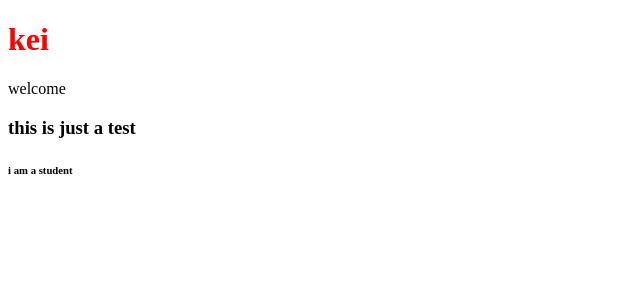
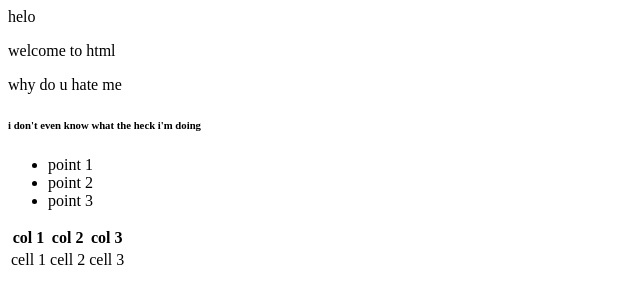
Before and after one commit to kei360ay/kei360ay.github.io, a plain HTML site: page index.html in a window 1280 px wide. Shown: the whole page, without its empty margins (0-640 px from the left). Drawn offline with Linux system fonts and the light colour scheme.

Commit message:
Update index.html

```diff
--- a/index.html
+++ b/index.html
@@ -1,12 +1,45 @@
 <!DOCTYPE html>
 
 <html>
-<link rel="stylesheet" href="style.css">
-<body>
-  <h1>kei</h1>
-  <p>welcome</p>
-  <h3>this is just a test</h3>
-  <h6>i am a student</h6>
-</body>
-
-</html>
+    <head>
+        <link rel="stylesheet" href="style.css">
+        <meta charset="UTF-8">
+        <title>
+            Test site
+        </title>
+    </head>
+    <body>
+        helo
+        <p>
+            welcome to html
+        </p>
+        <p id="help">
+            why do u hate me
+        </p>
+        <h6>
+            i don't even know what the heck i'm doing
+        </h6>
+    </body>
+    <ul>
+        <li>
+            point 1
+        </li>
+        <li>
+            point 2
+        </li>
+        <li>
+            point 3
+        </li>
+    </ul>
+    <table>
+        <tr>
+            <th>col 1</th>
+            <th>col 2</th>
+            <th>col 3</th>
+        </tr>
+        <tr>
+            <td>cell 1</td>
+            <td>cell 2</td>
+            <td>cell 3</td>
+        </tr>
+    </table>
```
